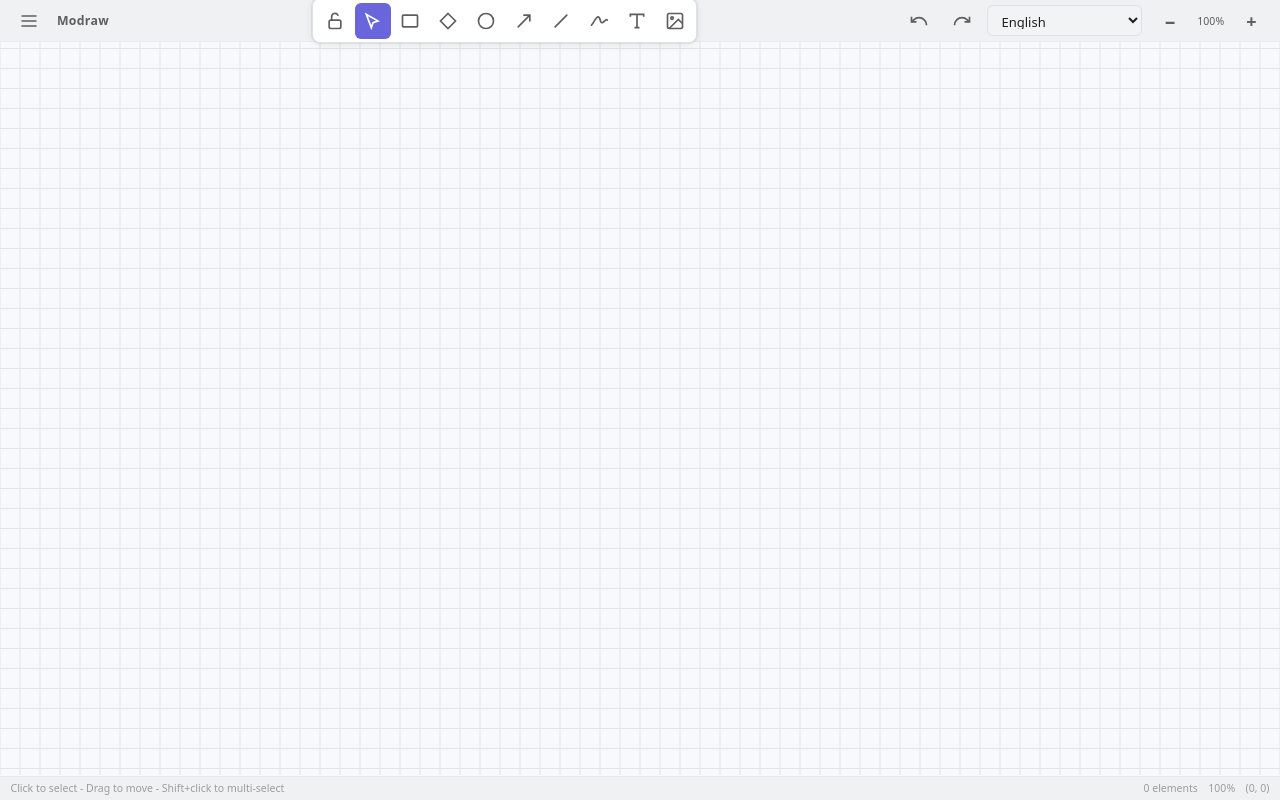
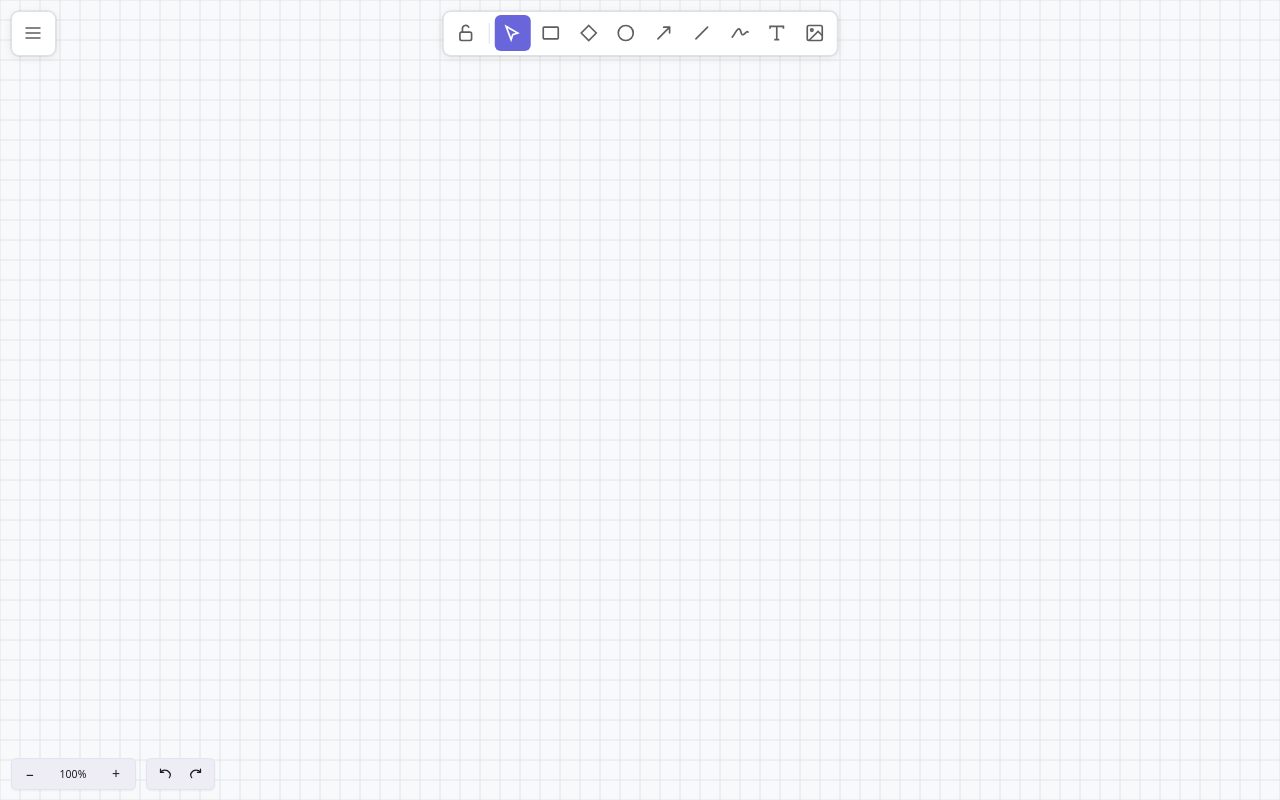
Before and after one commit to trainking/modraw, a React (Vite) app: page / in a window 1280 px wide. Both pictures are taken after a click on the button "New Canvas". Built offline with nearby package versions, Linux system fonts and the light colour scheme.

Commit message:
调整界面布局

```diff
--- a/src/renderer/App.tsx
+++ b/src/renderer/App.tsx
@@ -4,8 +4,8 @@ import { useSceneStore } from './stores/scene'
 import { WelcomeScreen } from './components/WelcomeScreen'
 import { Canvas } from './components/Canvas'
 import { TopBar } from './components/TopBar'
-import { Footer } from './components/Footer'
 import { PropertiesPanel } from './components/PropertiesPanel'
+import { FloatingControls } from './components/FloatingControls'
 import { exportToPng, exportToSvg } from './core/export'
 import { getRecentFileId } from './core/persistence'
 
@@ -55,17 +55,15 @@ export default function App() {
   }
 
   return (
-    <div className="w-full h-full flex flex-col">
+    <div className="w-full h-full relative overflow-hidden">
+      <Canvas />
       <TopBar />
-      <div className="flex-1 flex relative overflow-hidden">
-        <Canvas />
-        <div className="absolute top-3 left-3 pointer-events-none z-50">
-          <div className="pointer-events-auto">
-            <PropertiesPanel />
-          </div>
+      <div className="absolute top-16 left-3 pointer-events-none z-50">
+        <div className="pointer-events-auto">
+          <PropertiesPanel />
         </div>
       </div>
-      <Footer />
+      <FloatingControls />
     </div>
   )
 }
--- a/src/renderer/components/Canvas.tsx
+++ b/src/renderer/components/Canvas.tsx
@@ -436,7 +436,7 @@ export function Canvas() {
   const cursor = effectiveTool === 'hand' ? (panning ? 'grabbing' : 'grab') : effectiveTool === 'select' ? 'default' : 'crosshair'
 
   return (
-    <div ref={containerRef} className="flex-1 relative overflow-hidden bg-[var(--color-darkest)]">
+    <div ref={containerRef} className="w-full h-full flex-1 relative overflow-hidden bg-[var(--color-darkest)]">
       <input
         ref={imageInputRef}
         type="file"
--- /dev/null
+++ b/src/renderer/components/FloatingControls.tsx
@@ -0,0 +1,74 @@
+import { useT } from '../i18n'
+import { useAppStore } from '../stores/app'
+import { useSceneStore } from '../stores/scene'
+
+export function FloatingControls() {
+  const camera = useAppStore((s) => s.camera)
+  const setCamera = useAppStore((s) => s.setCamera)
+  const undo = useSceneStore((s) => s.undo)
+  const redo = useSceneStore((s) => s.redo)
+  const t = useT()
+
+  return (
+    <div className="absolute left-3 bottom-3 z-[100] flex items-center gap-3 select-none pointer-events-auto">
+      <div className="h-9 rounded-md bg-[#eeedf6] shadow-sm border border-[#e4e2ee] flex items-center px-1">
+        <button
+          type="button"
+          onClick={() => setCamera({ zoom: Math.max(0.1, camera.zoom - 0.1) })}
+          className="floating-control-btn"
+          title={t('zoomOut')}
+        >
+          &minus;
+        </button>
+        <span className="w-16 text-center text-xs text-[#1e1e1e] tabular-nums">
+          {Math.round(camera.zoom * 100)}%
+        </span>
+        <button
+          type="button"
+          onClick={() => setCamera({ zoom: Math.min(10, camera.zoom + 0.1) })}
+          className="floating-control-btn"
+          title={t('zoomIn')}
+        >
+          +
+        </button>
+      </div>
+
+      <div className="h-9 rounded-md bg-[#eeedf6] shadow-sm border border-[#e4e2ee] flex items-center px-1">
+        <button
+          type="button"
+          onClick={undo}
+          className="floating-control-btn"
+          title={`${t('undo')} (Ctrl+Z)`}
+        >
+          <UndoIcon />
+        </button>
+        <button
+          type="button"
+          onClick={redo}
+          className="floating-control-btn text-[#b8b5c8]"
+          title={`${t('redo')} (Ctrl+Shift+Z)`}
+        >
+          <RedoIcon />
+        </button>
+      </div>
+    </div>
+  )
+}
+
+function UndoIcon() {
+  return (
+    <svg viewBox="0 0 24 24" fill="none" stroke="currentColor" strokeWidth="2" strokeLinecap="round" strokeLinejoin="round">
+      <path d="M9 10H4V5" />
+      <path d="M4 10c3.5-4.5 10.5-4.5 14 0 2 2.4 2 6.1 0 8.5" />
+    </svg>
+  )
+}
+
+function RedoIcon() {
+  return (
+    <svg viewBox="0 0 24 24" fill="none" stroke="currentColor" strokeWidth="2" strokeLinecap="round" strokeLinejoin="round">
+      <path d="M15 10h5V5" />
+      <path d="M20 10c-3.5-4.5-10.5-4.5-14 0-2 2.4-2 6.1 0 8.5" />
+    </svg>
+  )
+}
--- a/src/renderer/components/TopBar.tsx
+++ b/src/renderer/components/TopBar.tsx
@@ -17,12 +17,8 @@ export function TopBar() {
   const setToolLocked = useAppStore((s) => s.setToolLocked)
   const setLanguage = useAppStore((s) => s.setLanguage)
   const setViewMode = useAppStore((s) => s.setViewMode)
-  const setCamera = useAppStore((s) => s.setCamera)
   const clearSelection = useAppStore((s) => s.clearSelection)
-  const camera = useAppStore((s) => s.camera)
 
-  const undo = useSceneStore((s) => s.undo)
-  const redo = useSceneStore((s) => s.redo)
   const createFile = useSceneStore((s) => s.createFile)
   const importFile = useSceneStore((s) => s.importFile)
   const setElements = useSceneStore((s) => s.setElements)
@@ -75,14 +71,16 @@ export function TopBar() {
   }
 
   return (
-    <div className="h-12 bg-[var(--color-dark)] border-b border-[var(--color-border-light)] flex items-center px-3 gap-2 select-none z-50">
+    <div className="absolute inset-x-0 top-0 z-[100] select-none pointer-events-none">
       {/* Main Menu */}
-      <div className="relative" ref={menuRef}>
-        <button onClick={() => setMenuOpen(!menuOpen)} className="tool-btn" title={t('menu')}>
-          <svg width="20" height="20" viewBox="0 0 24 24" fill="none" stroke="currentColor" strokeWidth="2">
-            <path d="M3 12h18M3 6h18M3 18h18" />
-          </svg>
-        </button>
+      <div className="absolute left-3 top-3 pointer-events-auto" ref={menuRef}>
+        <div className="island p-1">
+          <button onClick={() => setMenuOpen(!menuOpen)} className="tool-btn" title={t('menu')}>
+            <svg width="20" height="20" viewBox="0 0 24 24" fill="none" stroke="currentColor" strokeWidth="2">
+              <path d="M3 12h18M3 6h18M3 18h18" />
+            </svg>
+          </button>
+        </div>
         {menuOpen && (
           <div className="absolute top-11 left-0 context-menu z-50">
             <div className="context-menu-item" onClick={() => { createFile(); setViewMode('editor'); setMenuOpen(false) }}>
@@ -119,6 +117,20 @@ export function TopBar() {
               {t('exportSvg')}
             </div>
             <div className="context-menu-separator" />
+            <div className="context-menu-item cursor-default" onClick={(e) => e.stopPropagation()}>
+              <svg width="16" height="16" viewBox="0 0 24 24" fill="none" stroke="currentColor" strokeWidth="2"><path d="M4 5h16"/><path d="M9 5c0 6 3 10 8 14"/><path d="M15 5c0 6-3 10-8 14"/><path d="M12 19h8"/><path d="M16 15l4 8"/></svg>
+              <span className="flex-1">{t('language')}</span>
+              <select
+                value={language}
+                onChange={(e) => setLanguage(e.target.value as 'en' | 'zh-CN')}
+                className="input-field h-8 py-0 text-xs"
+                title={t('language')}
+              >
+                <option value="en">{t('english')}</option>
+                <option value="zh-CN">{t('simplifiedChinese')}</option>
+              </select>
+            </div>
+            <div className="context-menu-separator" />
             <div className="context-menu-item" onClick={() => { setViewMode('welcome'); setMenuOpen(false) }}>
               <svg width="16" height="16" viewBox="0 0 24 24" fill="none" stroke="currentColor" strokeWidth="2"><path d="M3 9l9-7 9 7v11a2 2 0 01-2 2H5a2 2 0 01-2-2z"/></svg>
               {t('goHome')}
@@ -127,13 +139,8 @@ export function TopBar() {
         )}
       </div>
 
-      {/* Title */}
-      <span className="text-sm font-semibold text-[var(--color-text-muted)] tracking-wide ml-1">{t('appName')}</span>
-
-      <div className="flex-1" />
-
       {/* ShapesSwitcher */}
-      <div className="flex items-center gap-0.5 island px-1 py-1">
+      <div className="absolute left-1/2 top-3 -translate-x-1/2 flex items-center gap-0.5 island px-1 py-1 pointer-events-auto">
         <button
           onClick={() => setToolLocked(!toolLocked)}
           className={`tool-btn ${toolLocked ? 'active' : ''}`}
@@ -141,6 +148,7 @@ export function TopBar() {
         >
           <LockIcon locked={toolLocked} />
         </button>
+        <div className="mx-1 h-6 w-px bg-[var(--color-border)]" />
         {tools.map((tool) => (
           <button
             key={tool.type}
@@ -151,36 +159,6 @@ export function TopBar() {
             <ToolIcon type={tool.type} />
           </button>
         ))}
-      </div>
-
-      <div className="flex-1" />
-
-      {/* Undo / Redo */}
-      <button onClick={undo} className="tool-btn" title={`${t('undo')} (Ctrl+Z)`}>
-        <svg width="20" height="20" viewBox="0 0 24 24" fill="none" stroke="currentColor" strokeWidth="2">
-          <path d="M3 7v6h6" /><path d="M21 17a9 9 0 00-9-9 9 9 0 00-6 2.3L3 13" />
-        </svg>
-      </button>
-      <button onClick={redo} className="tool-btn" title={`${t('redo')} (Ctrl+Shift+Z)`}>
-        <svg width="20" height="20" viewBox="0 0 24 24" fill="none" stroke="currentColor" strokeWidth="2">
-          <path d="M21 7v6h-6" /><path d="M3 17a9 9 0 019-9 9 9 0 016 2.3L21 13" />
-        </svg>
-      </button>
-
-      {/* Zoom controls */}
-      <select
-        value={language}
-        onChange={(e) => setLanguage(e.target.value as 'en' | 'zh-CN')}
-        className="input-field h-9 py-0 text-xs"
-        title={t('language')}
-      >
-        <option value="en">{t('english')}</option>
-        <option value="zh-CN">{t('simplifiedChinese')}</option>
-      </select>
-      <div className="flex items-center gap-0.5 ml-1">
-        <button onClick={() => setCamera({ zoom: Math.max(0.1, camera.zoom - 0.1) })} className="tool-btn text-xs font-bold" title={t('zoomOut')}>&minus;</button>
-        <span className="text-xs text-[var(--color-text-muted)] w-12 text-center tabular-nums">{Math.round(camera.zoom * 100)}%</span>
-        <button onClick={() => setCamera({ zoom: Math.min(10, camera.zoom + 0.1) })} className="tool-btn text-xs font-bold" title={t('zoomIn')}>+</button>
       </div>
     </div>
   )
--- a/src/renderer/index.css
+++ b/src/renderer/index.css
@@ -82,6 +82,30 @@ html, body, #root {
   height: 20px;
 }
 
+.floating-control-btn {
+  display: flex;
+  align-items: center;
+  justify-content: center;
+  width: 30px;
+  height: 30px;
+  border: none;
+  border-radius: var(--radius-sm);
+  background: transparent;
+  color: #1e1e1e;
+  cursor: pointer;
+  font-size: 14px;
+  line-height: 1;
+  transition: background 0.12s ease, color 0.12s ease;
+}
+.floating-control-btn:hover {
+  background: rgba(105, 101, 219, 0.12);
+  color: var(--color-primary);
+}
+.floating-control-btn svg {
+  width: 15px;
+  height: 15px;
+}
+
 /* Button styles */
 .btn-primary {
   background: var(--color-primary);
```
Also changed, not shown: src/main/index.ts (+2 -48 lines).
